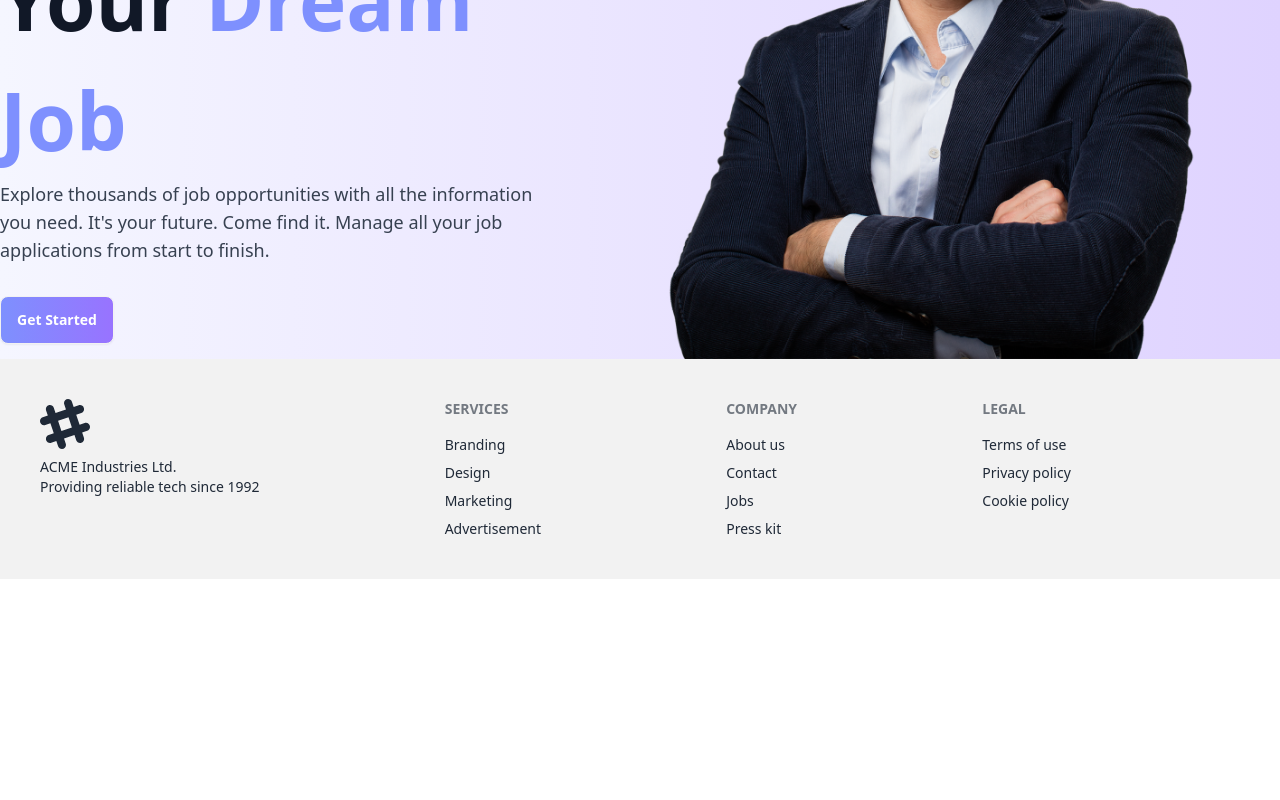
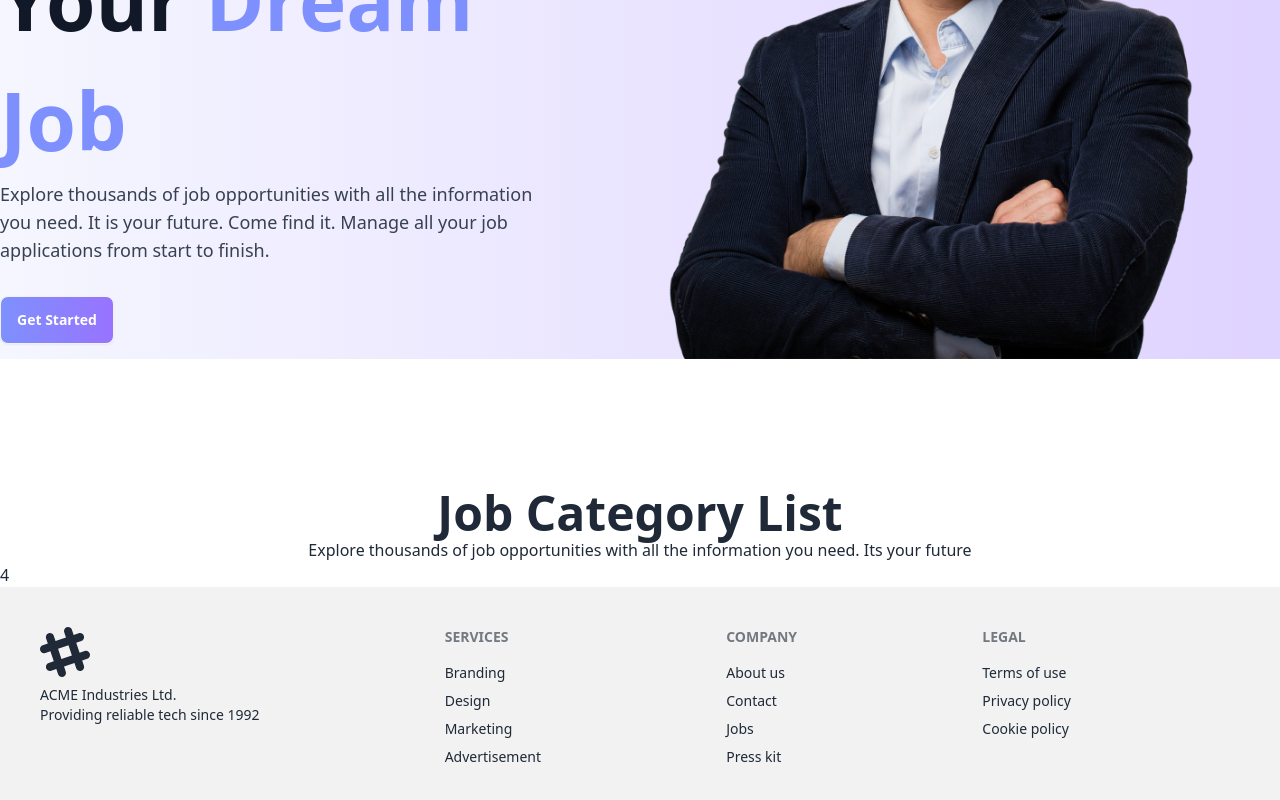
Before and after one commit to Sohelrana2815/job-portal, a React (Vite) app: page / in a window 1280 px wide. Shown: the part 382-1182 px from the top of the page. Before the commit the page ends 961 px from the top, so only its background shows below. Built offline with nearby package versions, Linux system fonts and the light colour scheme.

Commit message:
successfully load data

```diff
--- a/src/Components/SectionTitle/SectionTitle.jsx
+++ b/src/Components/SectionTitle/SectionTitle.jsx
@@ -1,12 +1,14 @@
-
-const SectionTitle = ({heading,subHeading}) => {
-    return (
-      <>
-        <div>
-
-            </div>
-      </>
-    );
+const SectionTitle = ({ heading, subHeading }) => {
+  return (
+    <>
+      <div className="text-center lg:mt-[130px] md:mt-24">
+        <h2 className="lg:text-5xl font-extrabold">{heading}</h2>
+        <h5 className="lg:text-base font-medium lg:leading-relaxed">
+          {subHeading}
+        </h5>
+      </div>
+    </>
+  );
 };
 
 export default SectionTitle;
--- a/src/Pages/Home/Banner/Banner.jsx
+++ b/src/Pages/Home/Banner/Banner.jsx
@@ -10,7 +10,7 @@ const Banner = () => {
           </h1>
           <h3 className="lg:text-lg font-medium text-gray-700">
             Explore thousands of job opportunities with all the information you
-            need. It's your future. Come find it. Manage all your job
+            need. It is your future. Come find it. Manage all your job
             applications from start to finish.
           </h3>
           <button className="bg-gradient-to-r btn from-[#7e90fe] to-[#9873ff] text-white lg:mt-8">
--- a/src/Pages/Home/Home/Home.jsx
+++ b/src/Pages/Home/Home/Home.jsx
@@ -1,10 +1,12 @@
 import Banner from "../Banner/Banner";
+import JobCategories from "../JobCategories/JobCategories";
 
 const Home = () => {
   return (
     <>
       <div>
         <Banner />
+        <JobCategories />
       </div>
     </>
   );
--- /dev/null
+++ b/src/Pages/Home/JobCategories/JobCategories.jsx
@@ -0,0 +1,26 @@
+import { useState } from "react";
+import SectionTitle from "../../../Components/SectionTitle/SectionTitle";
+import { useEffect } from "react";
+
+const JobCategories = () => {
+  const [categories, setCategories] = useState([]);
+
+  useEffect(() => {
+    fetch("/categories.json")
+      .then((response) => response.json())
+      .then((data) => setCategories(data))
+      .catch((error) => console.error("Error while data loading", error));
+  }, []);
+
+  return (
+    <>
+      <SectionTitle
+        heading="Job Category List"
+        subHeading="Explore thousands of job opportunities with all the information you need. Its your future"
+      />
+      <div>{categories.length}</div>
+    </>
+  );
+};
+
+export default JobCategories;
```
